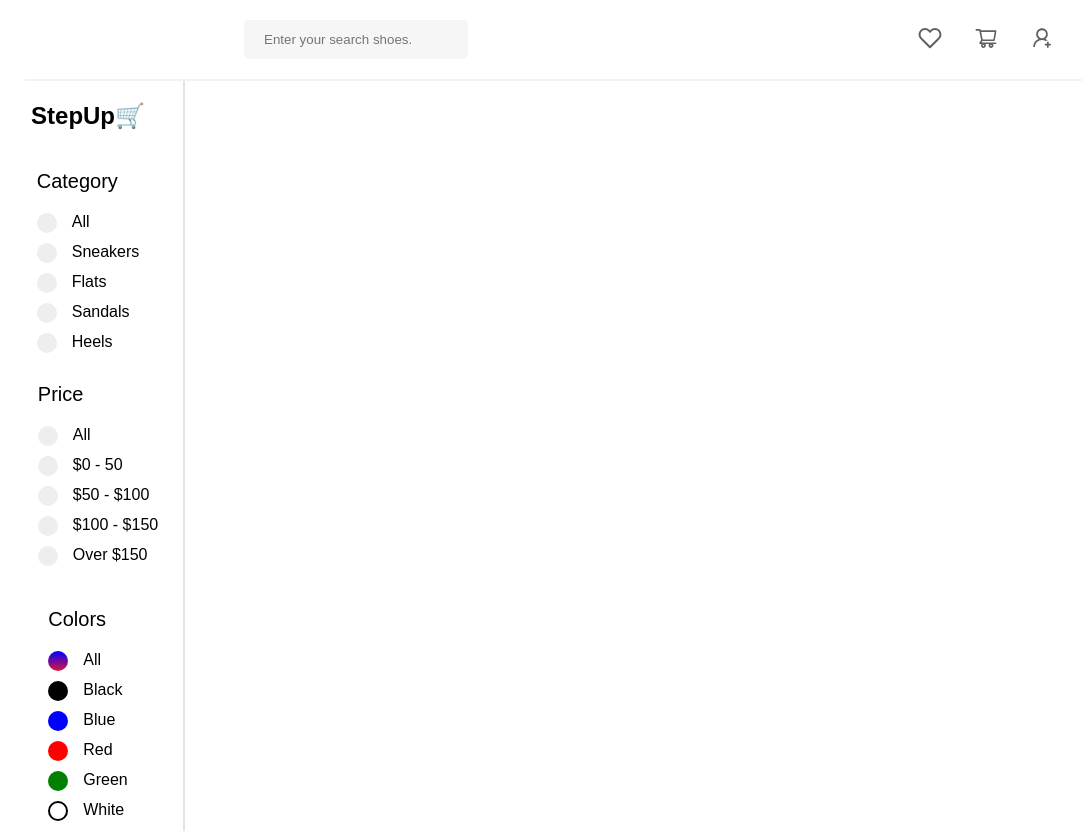
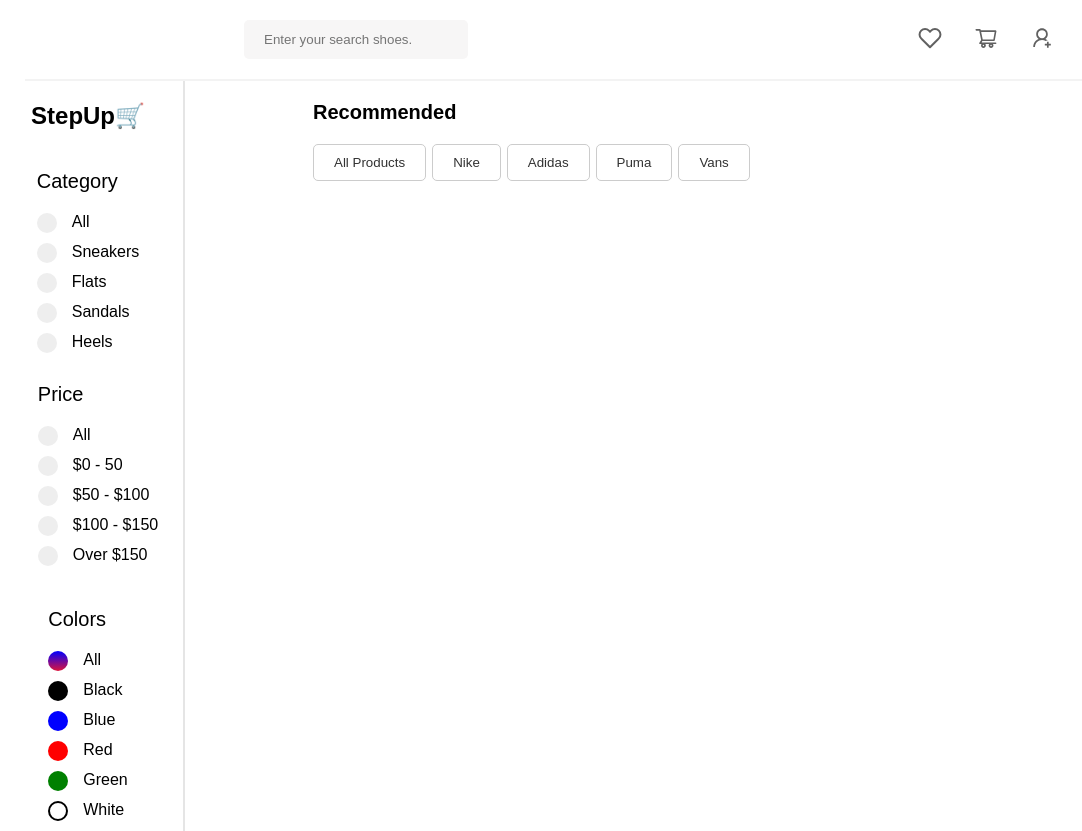
Before and after one commit to Jisan-Dev/StepUp, a React (Vite) app: page / in a window 1280 px wide. Shown: the whole page, without its empty margins (7-1089 px from the left). After the commit the page ends 800 px from the top, so only its background shows below. Built offline with nearby package versions, Linux system fonts and the light colour scheme.

Commit message:
build the recommended component ui

```diff
--- a/src/App.jsx
+++ b/src/App.jsx
@@ -2,6 +2,7 @@ import { useState } from "react";
 import Navigation from "./components/Navigation/Navigation";
 import data from "./db/data";
 import Sidebar from "./components/Sidebar/Sidebar";
+import Recommended from "./components/Recommended/Recommended";
 
 function App() {
   const [selectedCategory, setSelectedCategory] = useState(null);
@@ -22,10 +23,17 @@ function App() {
     console.log(event.target.value);
   };
 
+  // ------------ Button Filtering -----------
+  const handleClick = (event) => {
+    setSelectedCategory(event.target.value);
+    console.log(event.target.value);
+  };
+
   return (
     <>
       <Navigation handleInputChange={handleInputChange} query={query} />
       <Sidebar handleChange={handleChange} />
+      <Recommended handleClick={handleClick} />
     </>
   );
 }
--- /dev/null
+++ b/src/components/Recommended/Recommended.css
@@ -0,0 +1,11 @@
+.recommended-flex {
+  display: flex;
+  margin-left: 20rem;
+}
+
+.recommended-title {
+  margin-left: 20rem;
+  margin-bottom: 20px;
+  margin-top: 20px;
+  font-size: 20px;
+}
--- /dev/null
+++ b/src/components/Recommended/Recommended.jsx
@@ -0,0 +1,21 @@
+import Button from "../UI/Button";
+import "./Recommended.css";
+
+const Recommended = ({ handleClick }) => {
+  return (
+    <>
+      <div>
+        <h2 className="recommended-title">Recommended</h2>
+        <div className="recommended-flex">
+          <Button onClickHandler={handleClick} value="" title="All Products" />
+          <Button onClickHandler={handleClick} value="Nike" title="Nike" />
+          <Button onClickHandler={handleClick} value="Adidas" title="Adidas" />
+          <Button onClickHandler={handleClick} value="Puma" title="Puma" />
+          <Button onClickHandler={handleClick} value="Vans" title="Vans" />
+        </div>
+      </div>
+    </>
+  );
+};
+
+export default Recommended;
--- a/src/components/Sidebar/Sidebar.css
+++ b/src/components/Sidebar/Sidebar.css
@@ -6,15 +6,15 @@
 
 .sidebar {
   width: 15%;
-  /* position: sticky; */
-  /* height: 100vh; */
+  position: fixed;
+  height: 100%;
   border-right: 2px solid #e5e5e5;
   z-index: 3;
   display: flex;
   flex-direction: column;
   align-items: center;
-  /* overflow-y: scroll;
-  overflow-x: hidden; */
+  /* overflow-y: scroll; */
+  /* overflow-x: hidden; */
 }
 
 .logo-container {
```
